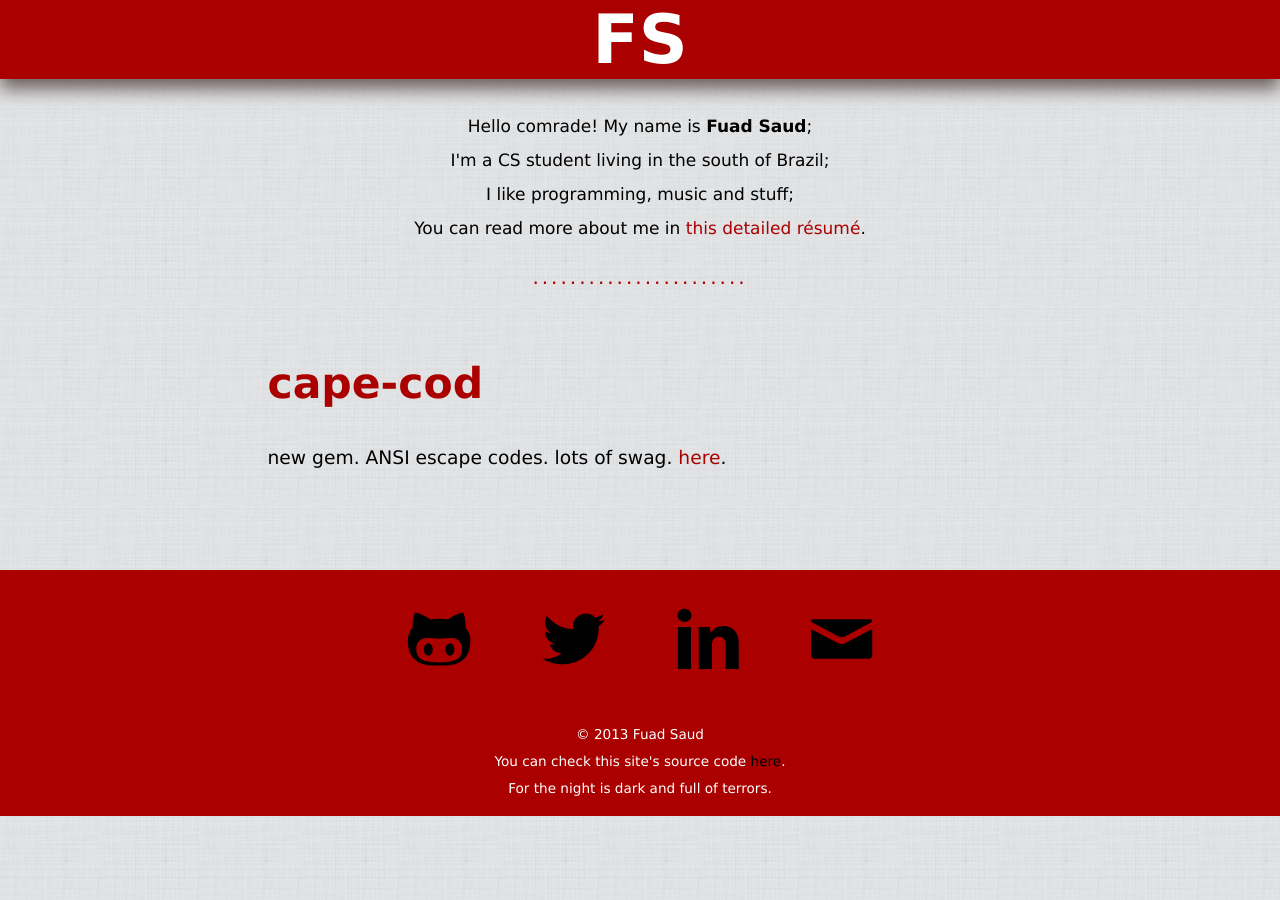
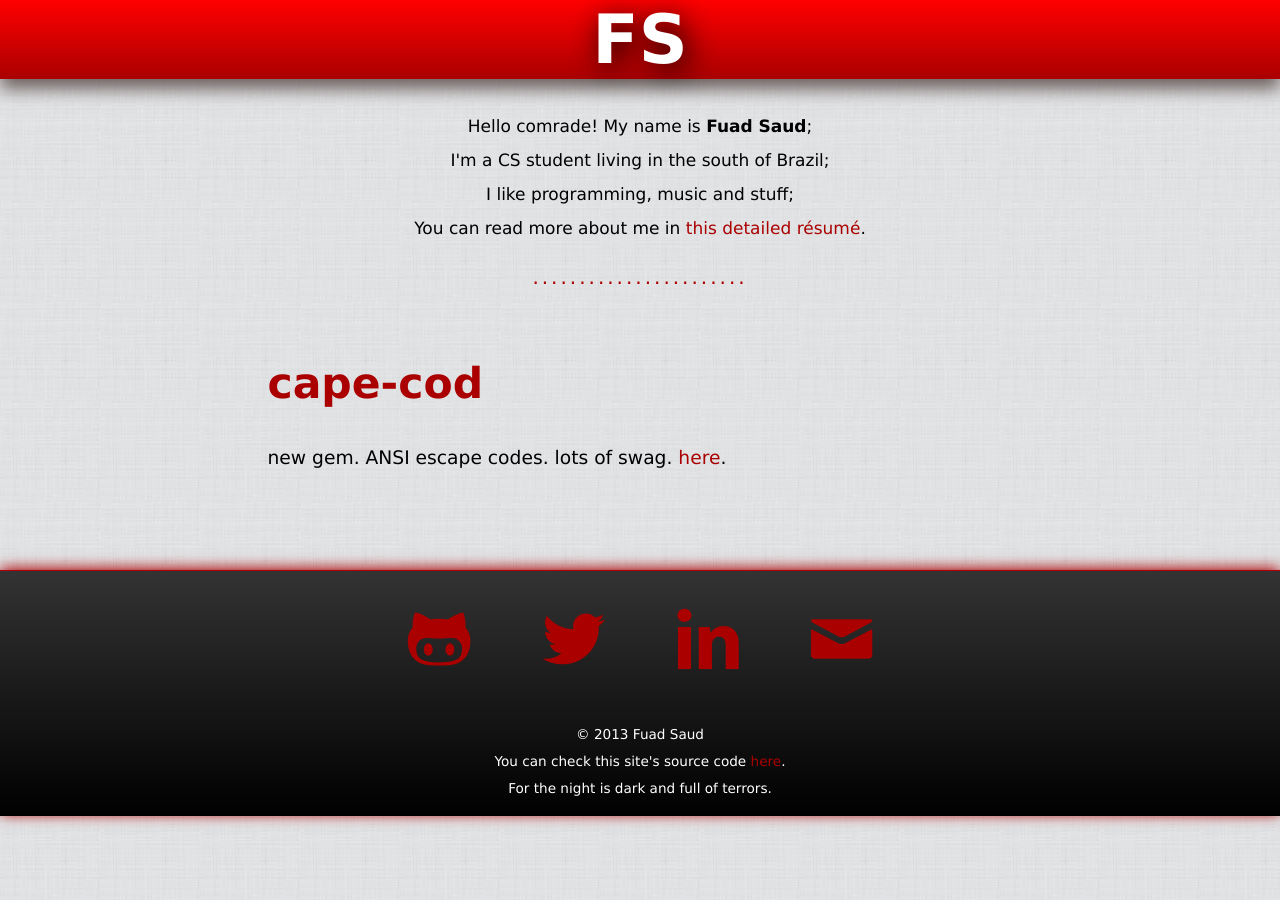
Before and after one commit to fuadsaud/fuadsaud.github.io, a Jekyll site: the page built from index.html, in a window 1280 px wide. Built offline with Jekyll 4.4.1, drawn with Linux system fonts in a browser that asks for light colours; Markdown is read by kramdown in place of the engine named in the settings.

Commit message:
Add some gradients

```diff
--- a/css/screen.css
+++ b/css/screen.css
@@ -32,9 +32,13 @@ h1 {
   font-size: 4em;
   margin: 0 0 30px 0;
   text-align: center; }
+  h1:hover {
+    text-shadow: 5px 5px 30px #000; }
   h1 a {
     color: #fff;
     text-decoration: none; }
+    h1 a:hover {
+      background-color: inherit; }
 
 h2 {
   font-size: 2.5em;
@@ -51,7 +55,8 @@ h2 a:hover, h3 a:hover {
 
 .banner {
   background-color: #aa0000;
-  box-shadow: 0 10px 1em 0 #6b5f5d; }
+  background-image: -webkit-linear-gradient(90deg, #aa0000, red);
+  box-shadow: 0 10px 1em #6b5f5d; }
 
 .about {
   font-weight: lighter;
@@ -70,15 +75,17 @@ h2 a:hover, h3 a:hover {
     text-align: justify; }
 
 .container > footer {
-  font-size: 0.8em;
+  background-color: #aa0000;
+  background-image: -webkit-linear-gradient(90deg, black, #333333);
+  color: #fff;
   border-top: 1px solid #aa0000;
   margin-top: 70px;
+  font-size: 0.8em;
+  padding: 0 1.5em;
   text-align: center;
-  background-color: #aa0000;
-  color: #fff;
-  padding: 0 1.5em; }
+  box-shadow: 0 -2px 1em #a00; }
   .container > footer a {
-    color: #000; }
+    color: #a00; }
     .container > footer a:hover {
       background-color: #fff; }
     .container > footer a.icon:hover {
```
Also changed, not shown: css/screen.scss (+14 -6 lines).
